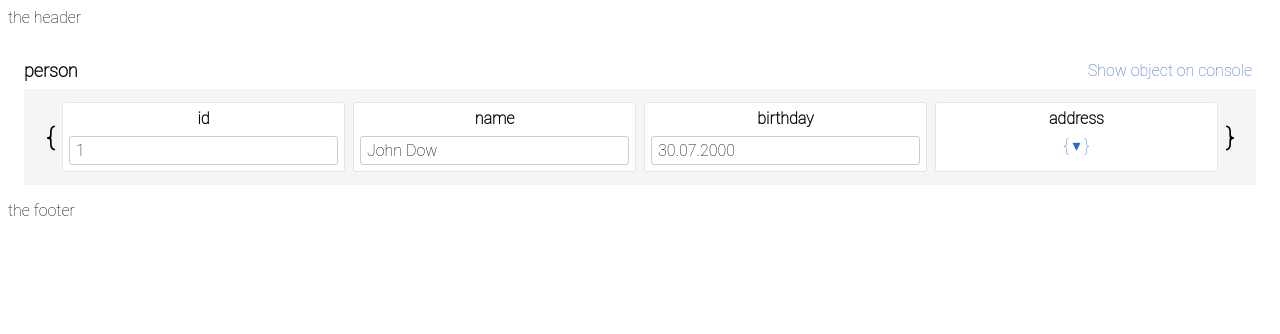
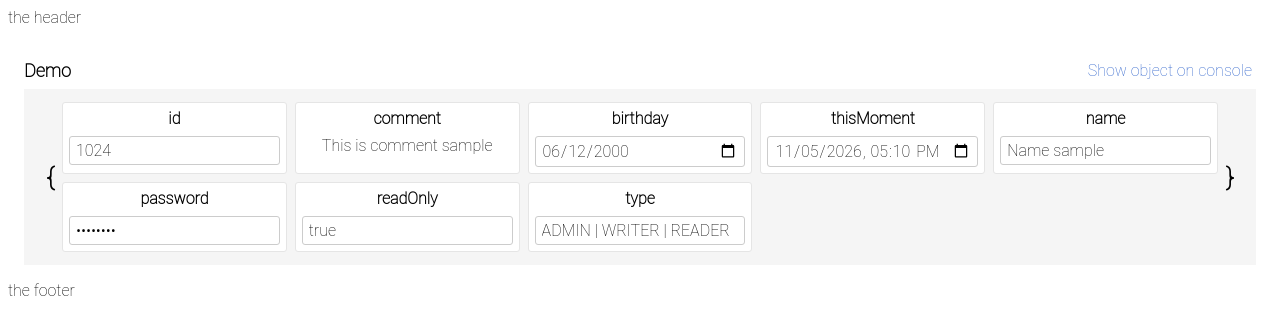
Before and after one commit to OleksandrPavloshchuk/before-dawn-editor, a website with bundled scripts: page src/index.html in a window 1280 px wide. Built offline with nearby package versions, Linux system fonts and the light colour scheme.

Commit message:
test data

```diff
--- a/src/before-dawn-editor/cards/base.js
+++ b/src/before-dawn-editor/cards/base.js
@@ -1,4 +1,10 @@
-import {div, span, render, elem, setByPath} from "../main.js";
+import {div, span, render} from "../main.js";
+import {textContent} from "../fields/text.js";
+import {staticTextContent} from "../fields/staticText.js";
+import {numberContent} from "../fields/number.js";
+import {dateContent} from "../fields/date.js";
+import {dateTimeContent} from "../fields/dateTime.js";
+import {passwordContent} from "../fields/password.js";
 
 export const card = (ctx, renderFrame) => renderFrame(ctx, createContent(ctx));
 
@@ -10,8 +16,13 @@ export const cardTitle = (ctx) => div({"class": "title"}, [ctx.name]);
 const createContent = (ctx) =>  {
     switch (ctx.schema.type) {
         case "struct": return structContent(ctx);
+        case "array": return arrayContent(ctx);
         case "text": return textContent(ctx);
-        case "array": return arrayContent(ctx);
+        case "password": return passwordContent(ctx);
+        case "date": return dateContent(ctx);
+        case "dateTime": return dateTimeContent(ctx);
+        case "staticText": return staticTextContent(ctx);
+        case "number": return numberContent(ctx);
         default:
             // TODO render content
             return JSON.stringify(ctx.schema);
@@ -26,21 +37,4 @@ const structContent = (ctx) =>
 const arrayContent = (ctx) =>
     drillLinkContent(ctx, span({ "class": "link"}, ["[ " + ctx.data.length + " " + ARROW_DOWN + " ]"]));
 
-const textContent = (ctx) => {
-
-    const onInput = (e) => {
-        ctx.data = e.target.value;
-        setByPath(ctx, e.target.value);
-    };
-
-    return elem("input", {
-        name: ctx.name,
-        id: ctx.name,
-        value: ctx.data,
-        type: "text",
-        autocomplete: "false",
-        onInput: onInput
-    });
-}
-
 const drillLinkContent = (ctx, link) => div({onClick: () => render(ctx)}, [link]);
--- /dev/null
+++ b/src/before-dawn-editor/fields/date.js
@@ -0,0 +1,18 @@
+import {elem, setByPath} from "../main.js";
+
+export const dateContent = (ctx) => {
+
+    const onInput = (e) => {
+        ctx.data = e.target.value;
+        setByPath(ctx, e.target.value);
+    };
+
+    return elem("input", {
+        name: ctx.name,
+        id: ctx.name,
+        value: ctx.data,
+        type: "date",
+        autocomplete: "false",
+        onInput: onInput
+    });
+}
--- /dev/null
+++ b/src/before-dawn-editor/fields/dateTime.js
@@ -0,0 +1,18 @@
+import {elem, setByPath} from "../main.js";
+
+export const dateTimeContent = (ctx) => {
+
+    const onInput = (e) => {
+        ctx.data = e.target.value;
+        setByPath(ctx, e.target.value);
+    };
+
+    return elem("input", {
+        name: ctx.name,
+        id: ctx.name,
+        value: ctx.data,
+        type: "datetime-local",
+        autocomplete: "false",
+        onInput: onInput
+    });
+}
--- /dev/null
+++ b/src/before-dawn-editor/fields/number.js
@@ -0,0 +1,18 @@
+import {elem, setByPath} from "../main.js";
+
+export const numberContent = (ctx) => {
+
+    const onInput = (e) => {
+        ctx.data = e.target.value;
+        setByPath(ctx, e.target.value);
+    };
+
+    return elem("input", {
+        name: ctx.name,
+        id: ctx.name,
+        value: ctx.data.toString(),
+        type: "number",
+        autocomplete: "false",
+        onInput: onInput
+    });
+}
--- /dev/null
+++ b/src/before-dawn-editor/fields/password.js
@@ -0,0 +1,18 @@
+import {elem, setByPath} from "../main.js";
+
+export const passwordContent = (ctx) => {
+
+    const onInput = (e) => {
+        ctx.data = e.target.value;
+        setByPath(ctx, e.target.value);
+    };
+
+    return elem("input", {
+        name: ctx.name,
+        id: ctx.name,
+        value: ctx.data,
+        type: "password",
+        autocomplete: "false",
+        onInput: onInput
+    });
+}
--- /dev/null
+++ b/src/before-dawn-editor/fields/staticText.js
@@ -0,0 +1 @@
+export const staticTextContent = (ctx) => ctx.data;
--- /dev/null
+++ b/src/before-dawn-editor/fields/text.js
@@ -0,0 +1,18 @@
+import {elem, setByPath} from "../main.js";
+
+export const textContent = (ctx) => {
+
+    const onInput = (e) => {
+        ctx.data = e.target.value;
+        setByPath(ctx, e.target.value);
+    };
+
+    return elem("input", {
+        name: ctx.name,
+        id: ctx.name,
+        value: ctx.data,
+        type: "text",
+        autocomplete: "false",
+        onInput: onInput
+    });
+}
--- a/src/before-dawn-editor/main.css
+++ b/src/before-dawn-editor/main.css
@@ -117,7 +117,11 @@ body {
 }
 
 /* Text input */
-.bde-component input[type="text"] {
+.bde-component input[type="text"],
+input[type="password"],
+input[type="date"],
+input[type="number"],
+input[type="datetime-local"] {
     font-family: inherit;
     font-size: 12pt;
 
@@ -133,7 +137,11 @@ body {
 }
 
 /* Focus */
-.bde-component input[type="text"]:focus {
+.bde-component input[type="text"]:focus,
+input[type="password"]:focus,
+input[type="date"]:focus,
+input[type="number"]:focus,
+input[type="datetime-local"]:focus {
     border-color: #66CCFF;
     box-shadow: 0 0 2px rgba(74, 144, 226, 0.6);
 }
--- a/src/startup.js
+++ b/src/startup.js
@@ -2,94 +2,37 @@ import {render} from "./before-dawn-editor/main.js";
 
 document.addEventListener('DOMContentLoaded', () => render({
     path: [],
-    name: "person",
+    name: "Demo",
     schema: schema,
     data: data,
     root: data,
-    onUpdate: (obj) => { console.log("onUpdate", obj);}
+    onUpdate: (obj) => {
+        console.log("onUpdate", obj);
+        console.log("serialized", JSON.stringify(obj));
+    }
 }));
-
-/*
-const data = [
-    [
-        [ "1.1.1", "1.1.2" ],
-        [ "1.2.1", "1.2.2" ]
-    ],
-    [
-        [ "2.1.1", "2.1.2" ],
-        [ "2.2.1", "2.2.2" ]
-    ]
-];
-
-const schema = {
-    type: "array",
-    item: {
-        type: "array",
-        item: {
-            type: "array",
-            item: {
-                type: "text"
-            }
-        }
-    }
-};
-*/
-
-
-const data = {
-    id: "1",
-    name: "John Dow",
-    birthday: "30.07.2000",
-    address: {
-        country: "UA",
-        city: "Kyiv",
-        street: "Metrologichna",
-        tags: [
-            "the 1st", "the 2nd", "the 3rd"
-        ],
-        field1: {
-            comment: "This is comment"
-        },
-        field2: [
-            {
-                dir: "dir-1"
-            }
-        ]
-    }
-};
 
 const schema = {
     type: "struct",
     fields: {
-        id: {type: "text"},
+        id: {type: "number"},
+        comment: {type: "staticText"},
+        birthday: {type: "date"},
+        thisMoment: {type: "dateTime"},
         name: {type: "text"},
-        birthday: {type: "text"},
-        address: {
-            type: "struct",
-            fields: {
-                country: {type: "text"},
-                city: {type: "text"},
-                street: {type: "text"},
-                tags: {
-                    type: "array",
-                    item: {type: "text"}
-                },
-                field1: {
-                    type: "struct",
-                    fields: {
-                        comment: {type: "text"}
-                    }
-                },
-                field2: {
-                    type: "array",
-                    item: {
-                        type: "struct",
-                        fields: {
-                            dir: {type: "text"}
-                        }
-                    }
-                }
-            }
-        }
+        password: {type: "password"},
+        readOnly: {type: "text"},
+        type: {type: "text"}
     }
-}
+};
+
+const data = {
+    id: 1024,
+    name: "Name sample",
+    readOnly: "true",
+    type: "ADMIN | WRITER | READER",
+    birthday: "2000-06-12",
+    comment: "This is comment sample",
+    password: "password",
+    thisMoment: "2026-11-05T17:10"
+};
```
Also changed, not shown: samples/matrix.data.json (added, +10 -0 lines), samples/matrix.schema.json (added, +12 -0 lines), samples/person.data.json (added, +21 -0 lines), samples/person.schema.json (added, +35 -0 lines).
